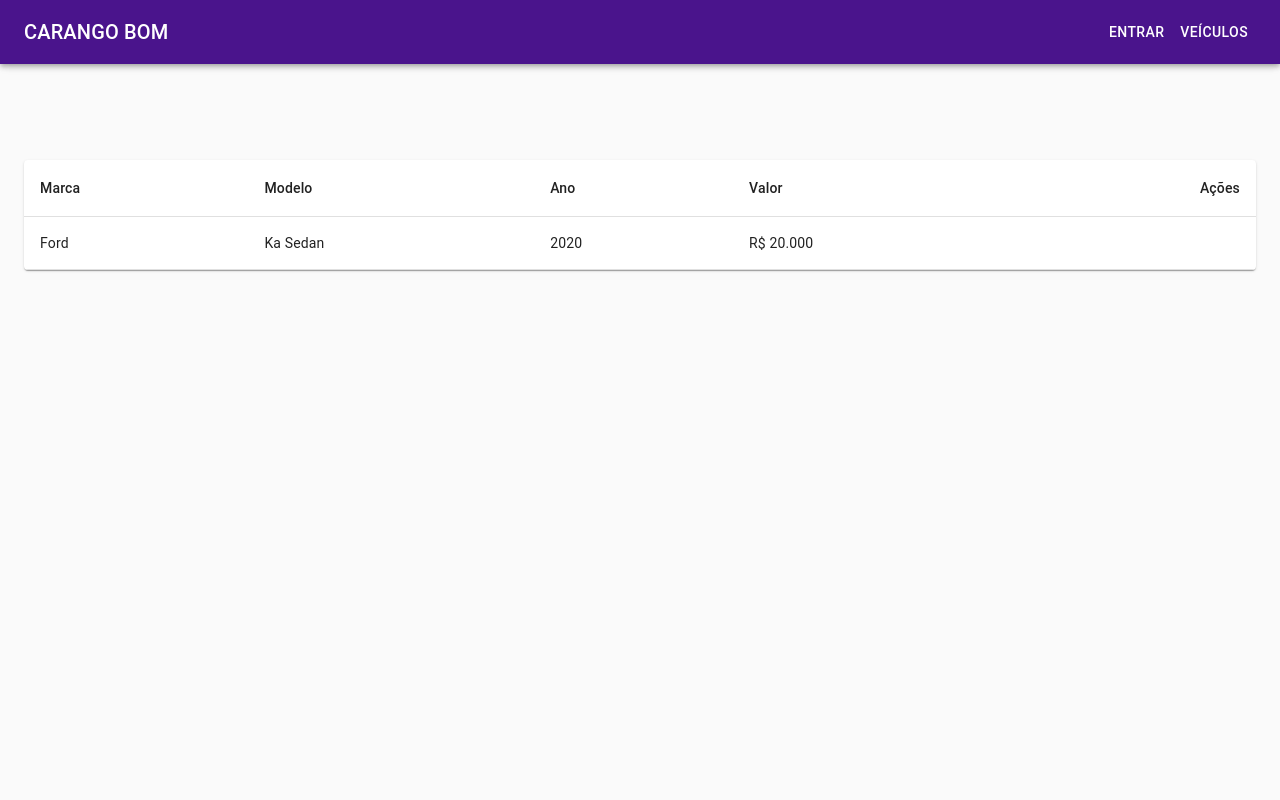
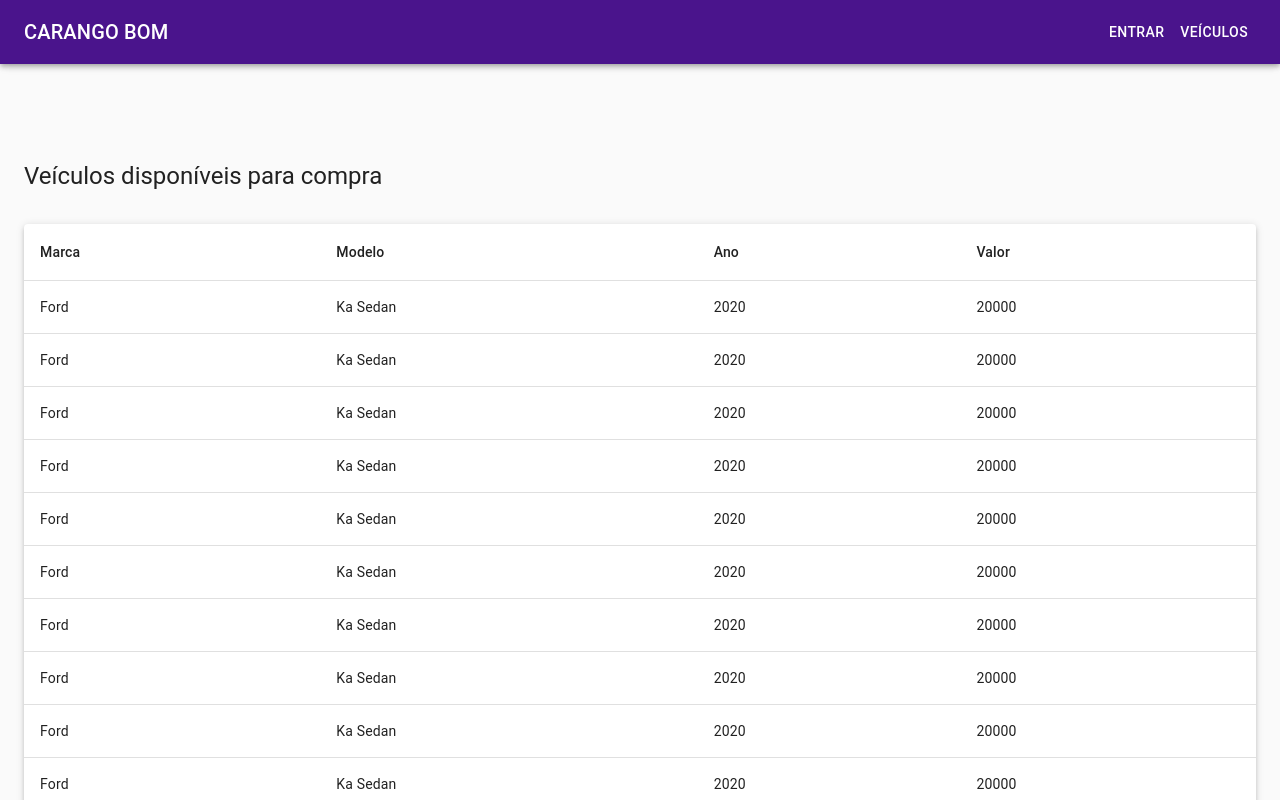
Before and after one commit to CaelumAulas/aceleratw-turma3-grupo1-frontend, a React (Create React App) app: page / in a window 1280 px wide. Shown: the top 800 px of the page. Built offline with nearby package versions, Linux system fonts and the light colour scheme.

Commit message:
Adds data to home page

```diff
--- a/src/App.js
+++ b/src/App.js
@@ -8,13 +8,13 @@ function App() {
   return (
     <>
       <Header />
-      <Box pt="10rem">
+      <Box pt="10rem" pb="2rem">
         <Router>
           <Switch>
             <Route path="/login">
               <LoginPage />
             </Route>
-            <Route path="/">
+            <Route path="/" exact={true}>
               <HomePage />
             </Route>
           </Switch>
--- a/src/components/VehicleTable/VehicleTable.js
+++ b/src/components/VehicleTable/VehicleTable.js
@@ -7,9 +7,9 @@ import TableHead from '@material-ui/core/TableHead'
 import TableRow from '@material-ui/core/TableRow'
 import React from 'react'
 
-export default function VehicleTable() {
+export default function VehicleTable({ vehicles }) {
   return (
-    <TableContainer component={Paper}>
+    <TableContainer component={Paper} elevation={3}>
       <Table aria-label="simple table">
         <TableHead>
           <TableRow>
@@ -17,19 +17,19 @@ export default function VehicleTable() {
             <TableCell>Modelo</TableCell>
             <TableCell>Ano</TableCell>
             <TableCell>Valor</TableCell>
-            <TableCell align="right">Ações</TableCell>
           </TableRow>
         </TableHead>
         <TableBody>
-          <TableRow>
-            <TableCell component="th" scope="row">
-              Ford
-            </TableCell>
-            <TableCell>Ka Sedan</TableCell>
-            <TableCell>2020</TableCell>
-            <TableCell>R$ 20.000</TableCell>
-            <TableCell align="right"></TableCell>
-          </TableRow>
+          {vehicles.map(vehicle => (
+            <TableRow hover>
+              <TableCell component="th" scope="row">
+                {vehicle.brand}
+              </TableCell>
+              <TableCell>{vehicle.model}</TableCell>
+              <TableCell>{vehicle.year}</TableCell>
+              <TableCell>{vehicle.price}</TableCell>
+            </TableRow>
+          ))}
         </TableBody>
       </Table>
     </TableContainer>
--- a/src/pages/HomePage.js
+++ b/src/pages/HomePage.js
@@ -1,11 +1,350 @@
+import { Box, Typography } from '@material-ui/core'
 import Container from '@material-ui/core/Container'
 import React from 'react'
 import VehicleTable from '../components/VehicleTable/VehicleTable'
 
 export default function HomePage() {
   return (
-    <Container maxWidth="auto">
-      <VehicleTable />
+    <Container maxWidth="lg">
+      <Typography variant="h5" component="h1">
+        Veículos disponíveis para compra
+      </Typography>
+      <Box mt={4}>
+        <VehicleTable
+          vehicles={[
+            {
+              brand: 'Ford',
+              model: 'Ka Sedan',
+              price: 20000,
+              year: 2020,
+            },
+            {
+              brand: 'Ford',
+              model: 'Ka Sedan',
+              price: 20000,
+              year: 2020,
+            },
+            {
+              brand: 'Ford',
+              model: 'Ka Sedan',
+              price: 20000,
+              year: 2020,
+            },
+            {
+              brand: 'Ford',
+              model: 'Ka Sedan',
+              price: 20000,
+              year: 2020,
+            },
+            {
+              brand: 'Ford',
+              model: 'Ka Sedan',
+              price: 20000,
+              year: 2020,
+            },
+            {
+              brand: 'Ford',
+              model: 'Ka Sedan',
+              price: 20000,
+              year: 2020,
+            },
+            {
+              brand: 'Ford',
+              model: 'Ka Sedan',
+              price: 20000,
+              year: 2020,
+            },
+            {
+              brand: 'Ford',
+              model: 'Ka Sedan',
+              price: 20000,
+              year: 2020,
+            },
+            {
+              brand: 'Ford',
+              model: 'Ka Sedan',
+              price: 20000,
+              year: 2020,
+            },
+            {
+              brand: 'Ford',
+              model: 'Ka Sedan',
+              price: 20000,
+              year: 2020,
+            },
+            {
+              brand: 'Ford',
+              model: 'Ka Sedan',
+              price: 20000,
+              year: 2020,
+            },
+            {
+              brand: 'Ford',
+              model: 'Ka Sedan',
+              price: 20000,
+              year: 2020,
+            },
+            {
+              brand: 'Ford',
+              model: 'Ka Sedan',
+              price: 20000,
+              year: 2020,
+            },
+            {
+              brand: 'Ford',
+              model: 'Ka Sedan',
+              price: 20000,
+              year: 2020,
+            },
+            {
+              brand: 'Ford',
+              model: 'Ka Sedan',
+              price: 20000,
+              year: 2020,
+            },
+            {
+              brand: 'Ford',
+              model: 'Ka Sedan',
+              price: 20000,
+              year: 2020,
+            },
+            {
+              brand: 'Ford',
+              model: 'Ka Sedan',
+              price: 20000,
+              year: 2020,
+            },
+            {
+              brand: 'Ford',
+              model: 'Ka Sedan',
+              price: 20000,
+              year: 2020,
+            },
+            {
+              brand: 'Ford',
+              model: 'Ka Sedan',
+              price: 20000,
+              year: 2020,
+            },
+            {
+              brand: 'Ford',
+              model: 'Ka Sedan',
+              price: 20000,
+              year: 2020,
+            },
+            {
+              brand: 'Ford',
+              model: 'Ka Sedan',
+              price: 20000,
+              year: 2020,
+            },
+            {
+              brand: 'Ford',
+              model: 'Ka Sedan',
+              price: 20000,
+              year: 2020,
+            },
+            {
+              brand: 'Ford',
+              model: 'Ka Sedan',
+              price: 20000,
+              year: 2020,
+            },
+            {
+              brand: 'Ford',
+              model: 'Ka Sedan',
+              price: 20000,
+              year: 2020,
+            },
+            {
+              brand: 'Ford',
+              model: 'Ka Sedan',
+              price: 20000,
+              year: 2020,
+            },
+            {
+              brand: 'Ford',
+              model: 'Ka Sedan',
+              price: 20000,
+              year: 2020,
+            },
+            {
+              brand: 'Ford',
+              model: 'Ka Sedan',
+              price: 20000,
+              year: 2020,
+            },
+            {
+              brand: 'Ford',
+              model: 'Ka Sedan',
+              price: 20000,
+              year: 2020,
+            },
+            {
+              brand: 'Ford',
+              model: 'Ka Sedan',
+              price: 20000,
+              year: 2020,
+            },
+            {
+              brand: 'Ford',
+              model: 'Ka Sedan',
+              price: 20000,
+              year: 2020,
+            },
+            {
+              brand: 'Ford',
+              model: 'Ka Sedan',
+              price: 20000,
+              year: 2020,
+            },
+            {
+              brand: 'Ford',
+              model: 'Ka Sedan',
+              price: 20000,
+              year: 2020,
+            },
+            {
+              brand: 'Ford',
+              model: 'Ka Sedan',
+              price: 20000,
+              year: 2020,
+            },
+            {
+              brand: 'Ford',
+              model: 'Ka Sedan',
+              price: 20000,
+              year: 2020,
+            },
+            {
+              brand: 'Ford',
+              model: 'Ka Sedan',
+              price: 20000,
+              year: 2020,
+            },
+            {
+              brand: 'Ford',
+              model: 'Ka Sedan',
+              price: 20000,
+              year: 2020,
+            },
+            {
+              brand: 'Ford',
+              model: 'Ka Sedan',
+              price: 20000,
+              year: 2020,
+            },
+            {
+              brand: 'Ford',
+              model: 'Ka Sedan',
+              price: 20000,
+              year: 2020,
+            },
+            {
+              brand: 'Ford',
+              model: 'Ka Sedan',
+              price: 20000,
+              year: 2020,
+            },
+            {
+              brand: 'Ford',
+              model: 'Ka Sedan',
+              price: 20000,
+              year: 2020,
+            },
+            {
+              brand: 'Ford',
+              model: 'Ka Sedan',
+              price: 20000,
+              year: 2020,
+            },
+            {
+              brand: 'Ford',
+              model: 'Ka Sedan',
+              price: 20000,
+              year: 2020,
+            },
+            {
+              brand: 'Ford',
+              model: 'Ka Sedan',
+              price: 20000,
+              year: 2020,
+            },
+            {
+              brand: 'Ford',
+              model: 'Ka Sedan',
+              price: 20000,
+              year: 2020,
+            },
+            {
+              brand: 'Ford',
+              model: 'Ka Sedan',
+              price: 20000,
+              year: 2020,
+            },
+            {
+              brand: 'Ford',
+              model: 'Ka Sedan',
+              price: 20000,
+              year: 2020,
+            },
+            {
+              brand: 'Ford',
+              model: 'Ka Sedan',
+              price: 20000,
+              year: 2020,
+            },
+            {
+              brand: 'Ford',
+              model: 'Ka Sedan',
+              price: 20000,
+              year: 2020,
+            },
+            {
+              brand: 'Ford',
+              model: 'Ka Sedan',
+              price: 20000,
+              year: 2020,
+            },
+            {
+              brand: 'Ford',
+              model: 'Ka Sedan',
+              price: 20000,
+              year: 2020,
+            },
+            {
+              brand: 'Ford',
+              model: 'Ka Sedan',
+              price: 20000,
+              year: 2020,
+            },
+            {
+              brand: 'Ford',
+              model: 'Ka Sedan',
+              price: 20000,
+              year: 2020,
+            },
+            {
+              brand: 'Ford',
+              model: 'Ka Sedan',
+              price: 20000,
+              year: 2020,
+            },
+            {
+              brand: 'Ford',
+              model: 'Ka Sedan',
+              price: 20000,
+              year: 2020,
+            },
+            {
+              brand: 'Ford',
+              model: 'Ka Sedan',
+              price: 20000,
+              year: 2020,
+            },
+          ]}
+        />
+      </Box>
     </Container>
   )
 }
```
